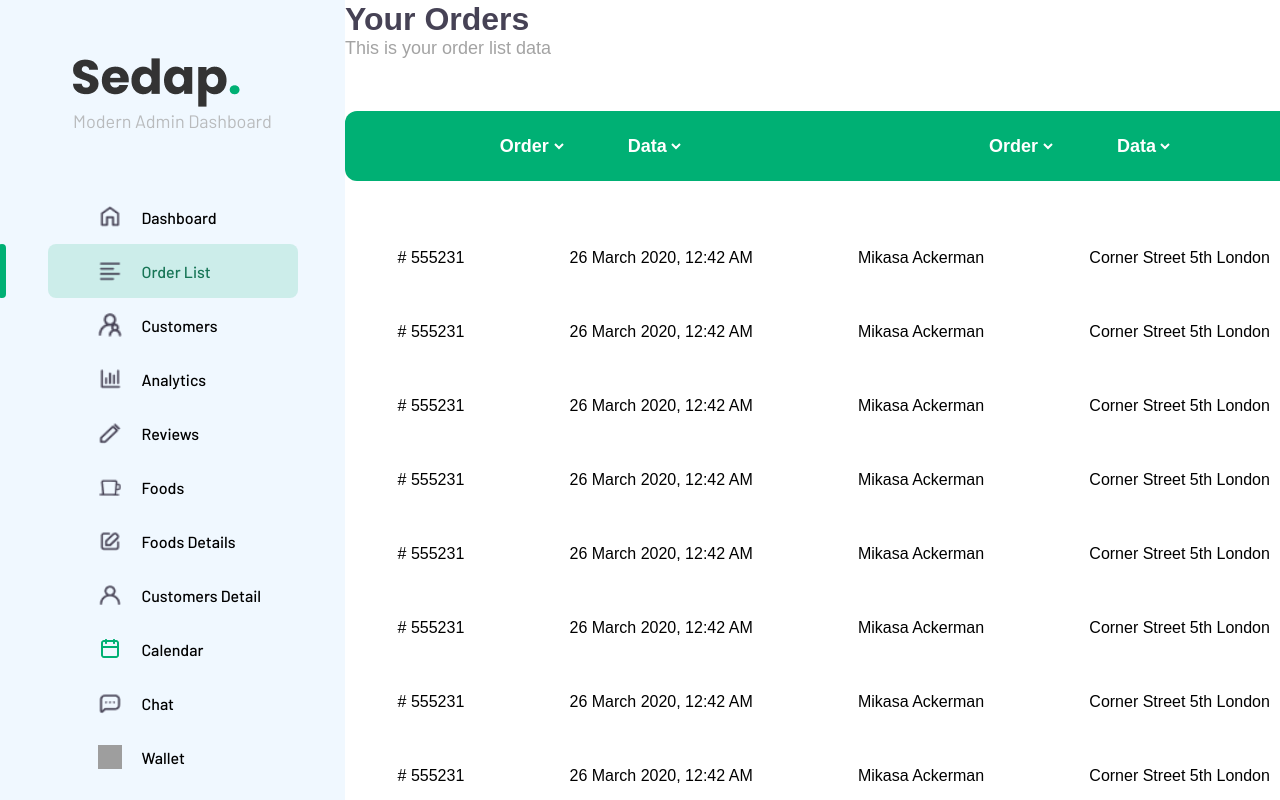
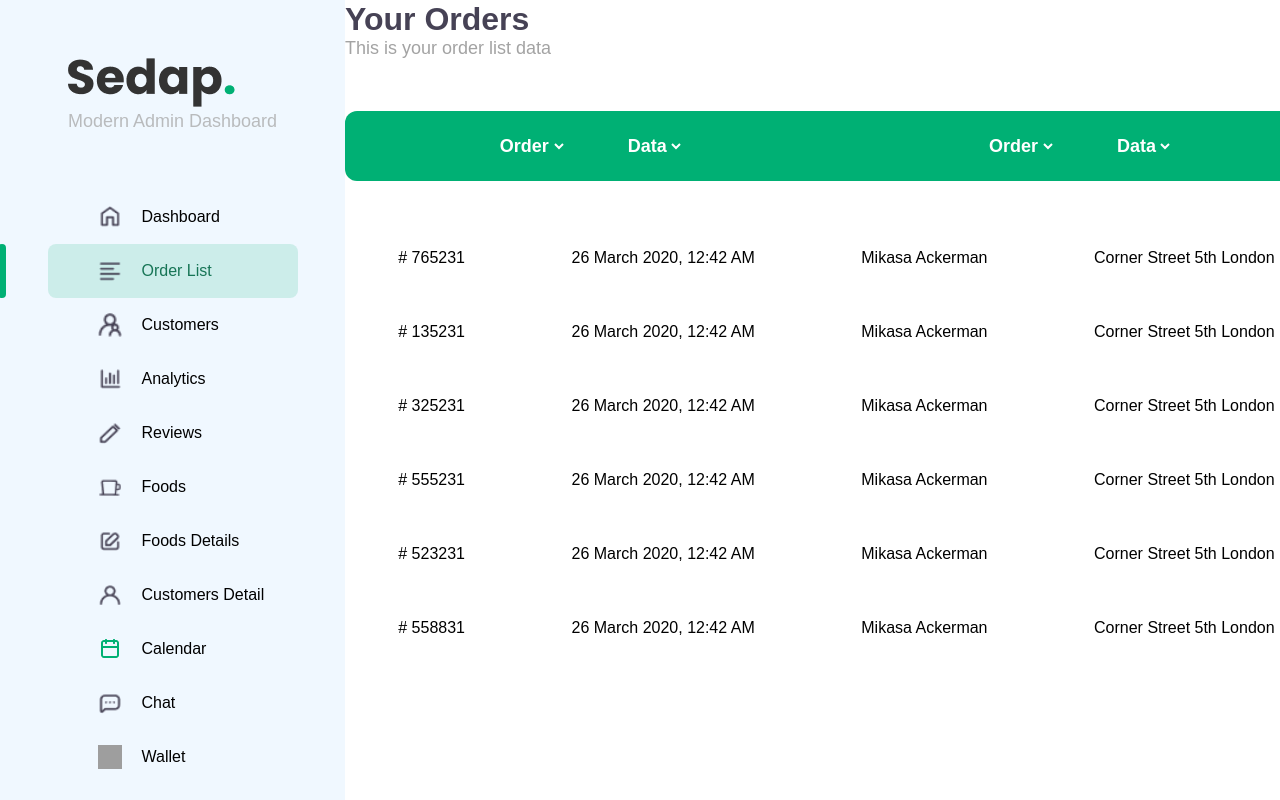
Before and after one commit to AsliddinCode/sedap, a Next.js app: page /orders in a window 1280 px wide. Shown: the top 800 px of the page. Built offline with nearby package versions, Linux system fonts and the light colour scheme; grey boxes are pictures that could not be loaded.

Commit message:
some change order detail

```diff
--- a/src/components/common/Lists.js
+++ b/src/components/common/Lists.js
@@ -12,16 +12,16 @@ function Lists(props) {
 
   return (
     <div className={`${styles["page"]}`}>
-      <p style={{ cursor: "pointer" }} onClick={() => goToDetails(item.num)}>
-        # {item.num}
+      <p style={{ cursor: "pointer" }} onClick={() => goToDetails(item.userId)}>
+        # {item.userId}
       </p>
-      <p>{item.title}</p>
-      <p>{item.name}</p>
-      <p>{item.locate}</p>
-      <p>{item.balans}</p>
-      <button className={styles["delever"]}>{item.order}</button>
+      <p>{item.date}</p>
+      <p>{item.userName}</p>
+      <p>{item.location}</p>
+      <p>{item.amount}</p>
+      <button className={styles["delever"]}>{item.status}</button>
       <button className={styles["nuqtalar"]}>
-        <img src={item.image} alt="" />
+        ***
       </button>
     </div>
   );
--- a/src/components/common/Navigation.js
+++ b/src/components/common/Navigation.js
@@ -78,7 +78,7 @@ function Navigation() {
   return (
     <div>
       <Head>
-        <link
+        <labelink
           rel="stylesheet"
           href="https://fonts.googleapis.com/css2?family=Barlow:wght@400;500;700&display=swap"
         />
@@ -86,7 +86,13 @@ function Navigation() {
 
       <aside className={styles["aside"]}>
         <div className={styles["aside-header"]}>
-          <Image src="/Sedap.png" alt="Logo" className={styles["logo"]} width={167} height={49}/>
+          <Image
+            src="/Sedap.png"
+            alt="Logo"
+            className={styles["logo"]}
+            width={167}
+            height={49}
+          />
           <p
             style={{
               color: "#B9BBBD",
--- a/src/components/page/Data.js
+++ b/src/components/page/Data.js
@@ -10,7 +10,7 @@ const orderListData = [
     {
       userId: 135231,
       date: "26 March 2020, 12:42 AM",
-      userName: "Mikasa",
+      userName: "Mikasa Ackerman",
       location: "Corner Street 5th London",
       amount: 164.52,
       status: "On Delivery",
--- a/src/components/pages/orders/OrderListTable.js
+++ b/src/components/pages/orders/OrderListTable.js
@@ -1,7 +1,7 @@
 import React from "react";
 import styles from "./OrderListTabel.module.css";
 import Lists from "@/components/common/Lists";
-import { data } from "@/data";
+import Data from '@/components/page/Data'
 
 function OrderListTable() {
   return (
@@ -34,8 +34,8 @@ function OrderListTable() {
       </div>
 
       <div className={styles["lists"]}>
-        {data.map((item) => {
-          return <Lists key={item.id} item={item} />;
+        {Data.map((item) => {
+          return <Lists key={item.userId} item={item} />;
         })}
       </div>
 
--- a/src/components/pages/orders/OrdersList.js
+++ b/src/components/pages/orders/OrdersList.js
@@ -7,8 +7,8 @@ import OrderListTable from "./OrderListTable";
 
 function OrdersList() {
   return (
-    <div className={styles['body']}>
-      <div className={styles['main']}>
+    <div className={styles["body"]}>
+      <div className={styles["main"]}>
         <div className={styles["page-order"]}>
           <PageTitle
             title={"Your Orders"}
--- a/src/data.js
+++ /dev/null
@@ -1,122 +0,0 @@
-export const data = [
-    {
-        id:1,
-        num:555231,
-        title:'26 March 2020, 12:42 AM',
-        name:'Mikasa Ackerman',
-        locate:'Corner Street 5th London',
-        balans:184.54,
-        order:'New Order',
-        image:'/nuqta.png'
-    },
-    {
-        id:2,
-        num:555231,
-        title:'26 March 2020, 12:42 AM',
-        name:'Mikasa Ackerman',
-        locate:'Corner Street 5th London',
-        balans:184.54,
-        order:'New Order',
-        image:'/nuqta.png'
-    },
-    {
-        id:3,
-        num:555231,
-        title:'26 March 2020, 12:42 AM',
-        name:'Mikasa Ackerman',
-        locate:'Corner Street 5th London',
-        balans:184.54,
-        order:'New Order',
-        image:'/nuqta.png'
-    },
-    {
-        id:4,
-        num:555231,
-        title:'26 March 2020, 12:42 AM',
-        name:'Mikasa Ackerman',
-        locate:'Corner Street 5th London',
-        balans:184.54,
-        order:'New Order',
-        image:'/nuqta.png'
-    },
-    {
-        id:5,
-        num:555231,
-        title:'26 March 2020, 12:42 AM',
-        name:'Mikasa Ackerman',
-        locate:'Corner Street 5th London',
-        balans:184.54,
-        order:'New Order',
-        image:'/nuqta.png'
-    },
-    {
-        id:6,
-        num:555231,
-        title:'26 March 2020, 12:42 AM',
-        name:'Mikasa Ackerman',
-        locate:'Corner Street 5th London',
-        balans:184.54,
-        order:'New Order',
-        image:'/nuqta.png'
-    },
-    {
-        id:7,
-        num:555231,
-        title:'26 March 2020, 12:42 AM',
-        name:'Mikasa Ackerman',
-        locate:'Corner Street 5th London',
-        balans:184.54,
-        order:'New Order',
-        image:'/nuqta.png'
-    },
-    {
-        id:8,
-        num:555231,
-        title:'26 March 2020, 12:42 AM',
-        name:'Mikasa Ackerman',
-        locate:'Corner Street 5th London',
-        balans:184.54,
-        order:'New Order',
-        image:'/nuqta.png'
-    },
-    {
-        id:9,
-        num:555231,
-        title:'26 March 2020, 12:42 AM',
-        name:'Mikasa Ackerman',
-        locate:'Corner Street 5th London',
-        balans:184.54,
-        order:'New Order',
-        image:'/nuqta.png'
-    },
-    {
-        id:10,
-        num:555231,
-        title:'26 March 2020, 12:42 AM',
-        name:'Mikasa Ackerman',
-        locate:'Corner Street 5th London',
-        balans:184.54,
-        order:'New Order',
-        image:'/nuqta.png'
-    },
-    {
-        id:11,
-        num:555231,
-        title:'26 March 2020, 12:42 AM',
-        name:'Mikasa Ackerman',
-        locate:'Corner Street 5th London',
-        balans:184.54,
-        order:'New Order',
-        image:'/nuqta.png'
-    },
-    {
-        id:12,
-        num:555231,
-        title:'26 March 2020, 12:42 AM',
-        name:'Mikasa Ackerman',
-        locate:'Corner Street 5th London',
-        balans:184.54,
-        order:'New Order',
-        image:'/nuqta.png'
-    }
-]
```
Also changed, not shown: src/pages/orders/[id]/index.js (+4 -5 lines). Lines whose indentation alone changed are shown as unchanged.
